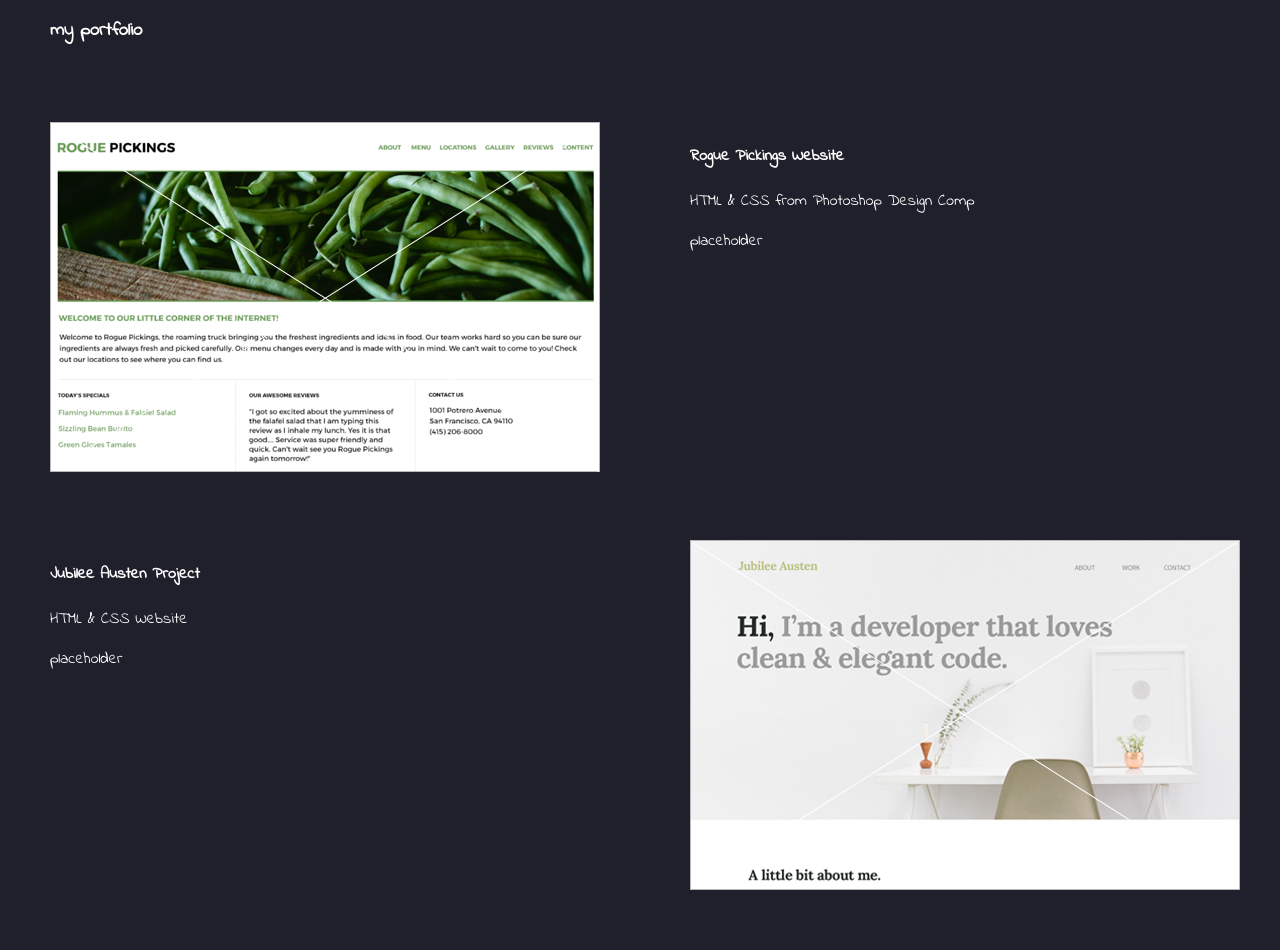
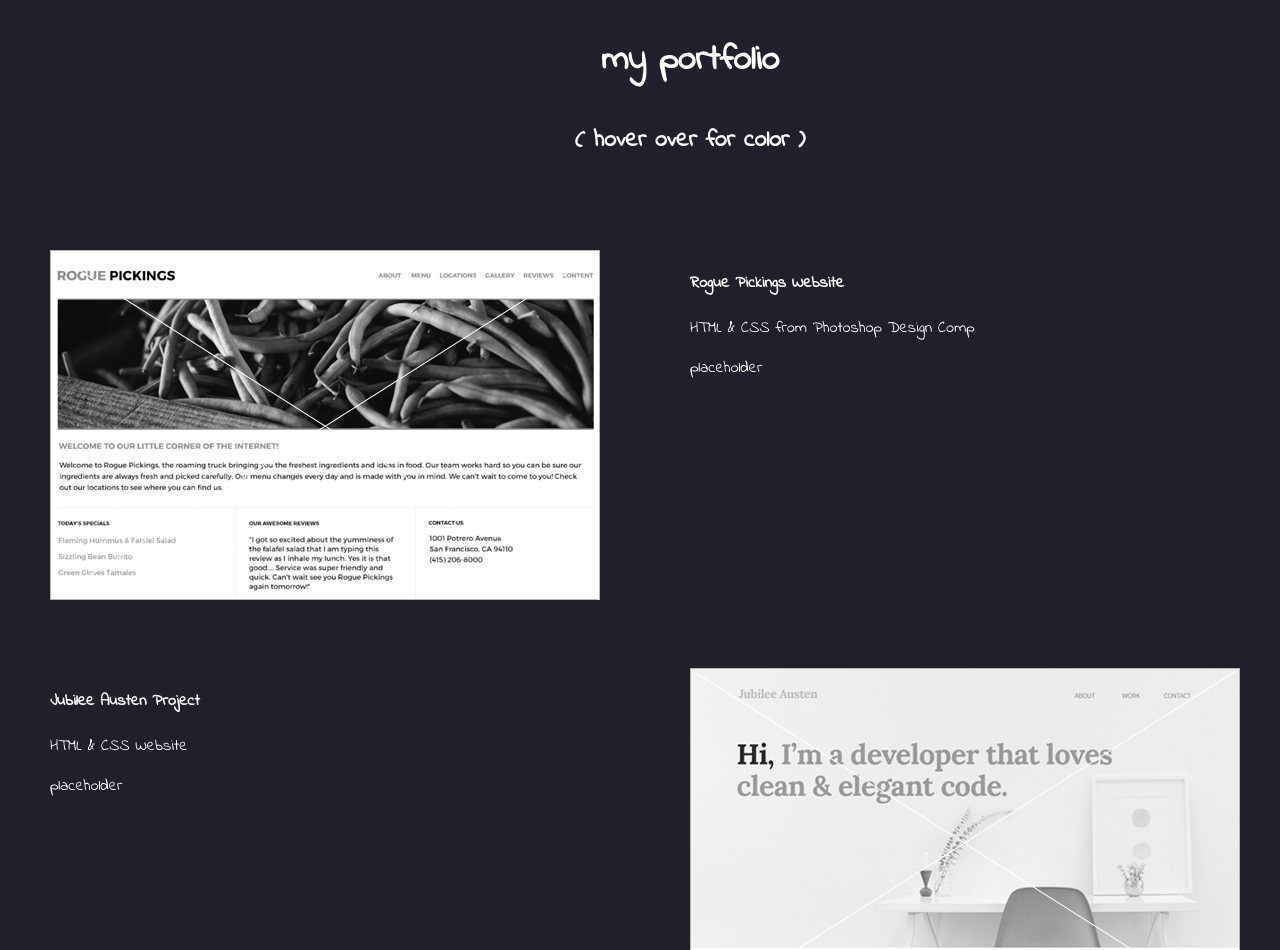
Before and after one commit to Jessica-Lariviere/Portfolio-site, a plain HTML site: page index.html in a window 1280 px wide. Shown: the part 882-1832 px from the top of the page. Drawn offline with Linux system fonts and the light colour scheme.

Commit message:
added alts to images, added ids to img divs, hover over color for thumbnails

```diff
--- a/css/main.css
+++ b/css/main.css
@@ -69,6 +69,9 @@ h1{
 	font-size: 72px;
 	line-height: 100px;
 }
+
+
+
 /*rainbow*/
 .rainbow {
 
@@ -119,3 +122,31 @@ h1{
 	60%{color: green;}
 	100%{color: orange;}
 }
+
+
+
+
+
+/*MAIN*/
+img {
+    /* filter: url(filters.svg#grayscale); Firefox 3.5+ */
+      filter: gray; /* IE5+ */
+      -webkit-filter: grayscale(1); /* Webkit Nightlies & Chrome Canary */
+      -webkit-transition: all .8s ease-in-out;
+    }
+
+    img:hover {
+    filter: none;
+      -webkit-filter: grayscale(0);
+      -webkit-transform: scale(1.01);
+    }
+
+h3{
+	font-size: 36px;
+	text-align:center;
+}
+
+#portfolio h4{
+	font-size: 24px;
+	text-align:center;
+}
--- a/index.html
+++ b/index.html
@@ -42,13 +42,15 @@
 
 		<div class="full-width" id="portfolio">
 			<h3>my portfolio</h3>
+			<h4>&lpar; hover over for color &rpar;</h4>
 		</div>
 
 
 			<!-- ROGUE PICKINGS -->
-		<article class="full-width">
+		<article class="full-width" id="rogue">
+
 			<div class="half-width">
-				<img src="img/rogue-pickings-thumbnail.png">
+				<img src="img/rogue-pickings-thumbnail.png" alt="Rogue pickings thumbnail">
 			</div>
 
 			<div class="half-width">
@@ -62,7 +64,7 @@
 
 
 			<!-- JUBILEE AUSTEN -->
-		<article class="full-width">
+		<article class="full-width" id="jubilee">
 
 			<div class="half-width">
 				<h4>Jubilee Austen Project</h4>
@@ -81,10 +83,10 @@
 			<!-- HOLSTEE MAINFESTO -->
 		<article class="full-width">
 			<div class="half-width">
-				<img src="img/holstee-thumbnail.png"> <!-- update this -->
+				<img src="img/holstee-thumbnail.png" alt="Holstee Manifesto"> <!-- update this -->
 			</div>
 
-			<div class="half-width">
+			<div class="half-width" id="holstee">
 				<h4>Holstee Manifesto</h4>
 				<p>HTML &amp; CSS exercise</p>
 				<p>
```
